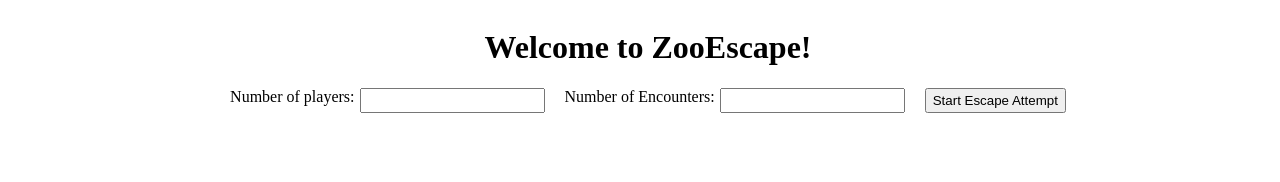
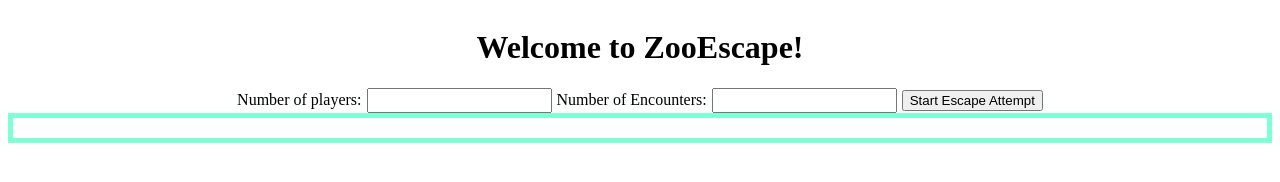
Before and after one commit to RhinoGaming1187/ZooEscapeRPG, a plain HTML site: page index.html in a window 1280 px wide. Drawn offline with Linux system fonts and the light colour scheme.

Commit message:
added CSS

```diff
--- a/index.html
+++ b/index.html
@@ -3,7 +3,6 @@
     body {
       display: flex;
       flex-direction: column;
-      width: 100%;
     }
 
     #heading {
@@ -15,6 +14,17 @@
       display: flex;
       height: 25px;
       margin: auto;
+      border-width: 5px;
+    }
+
+    label {
+      margin: auto 5px auto 5px
+    }
+
+    .player {
+      width: auto;
+      border: 5px aquamarine solid;
+      min-height: 20px;
     }
 
   </style>
@@ -22,13 +32,15 @@
     <h1 id="Heading">Welcome to ZooEscape!</h1>
 
     <div id="StartInput">
-      <label style="padding-right: 5px;">Number of players:</label>
-      <input type="number"/>
+      <label for="NoPlayers">Number of players:</label>
+      <input id="NoPlayers" type="number"/>
 
-      <label style="padding-right: 5px; padding-left: 20px;">Number of Encounters:</label>
-      <input type="number"/>
+      <label for="NoEncounters">Number of Encounters:</label>
+      <input id="NoEncounters" type="number"/>
 
-      <button style="margin-left: 20px;"> Start Escape Attempt </button>
+      <button style="margin: auto 5px auto 5px;"> Start Escape Attempt </button>
+    </div>
+    <div class="player">
     </div>
 
   </body>
```
